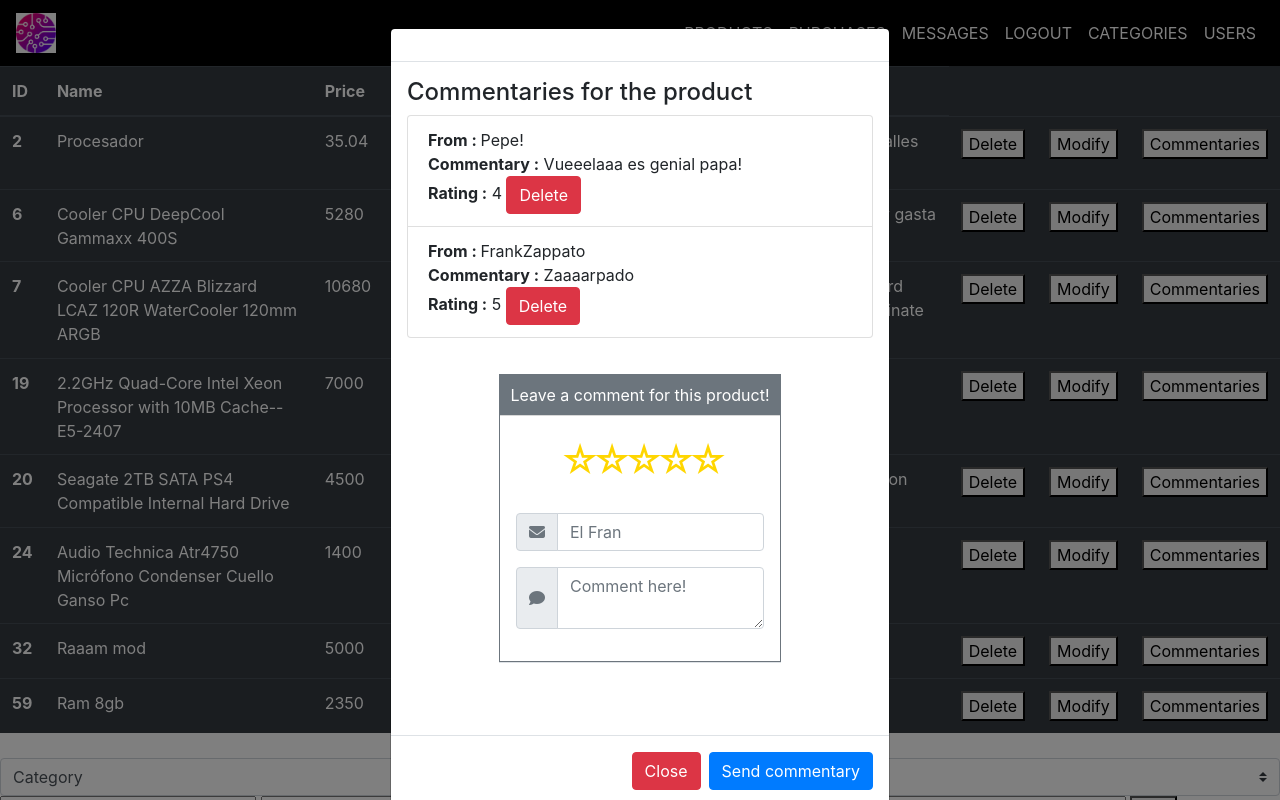
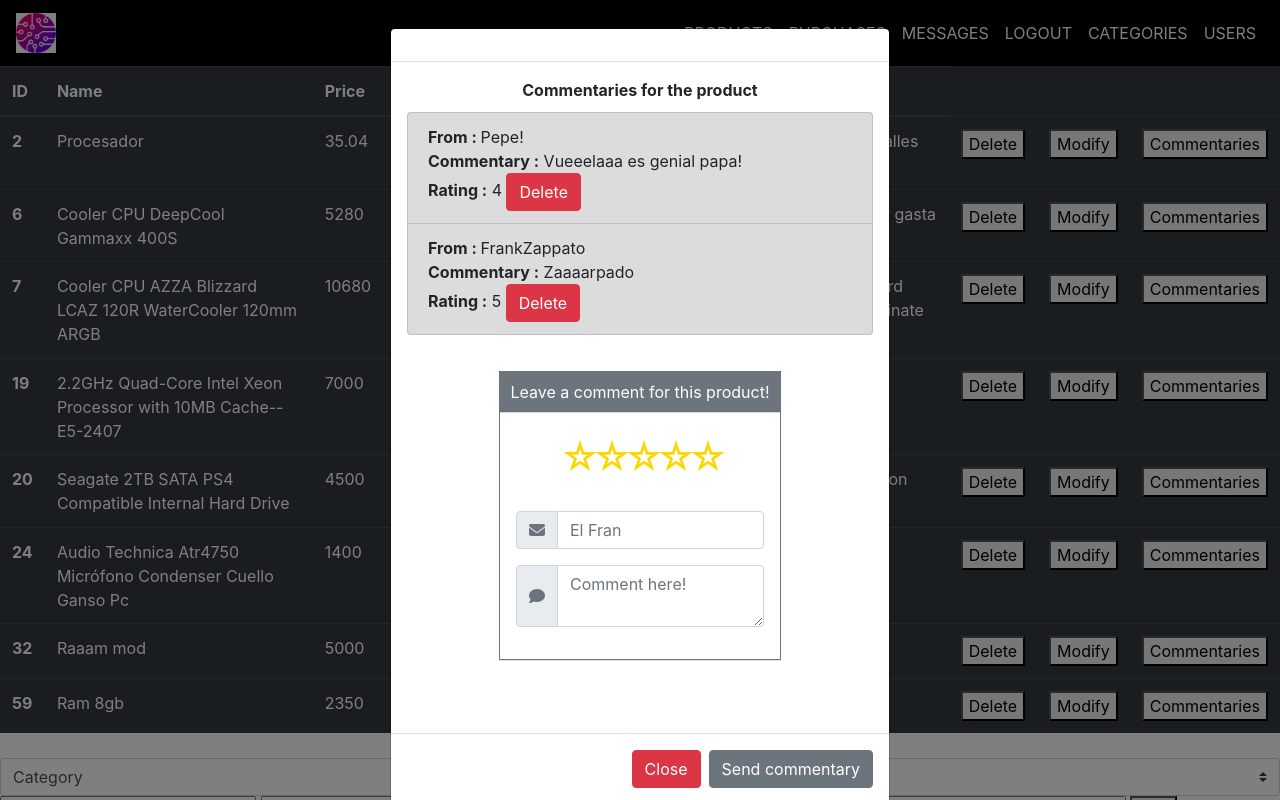
Before and after one commit to FrankZappato/Web2-Tpe, a PHP site: page /productsAdmin in a window 1280 px wide, after a click on "Commentaries". Run offline with PHP 8.4, Linux system fonts and the light colour scheme; the visitor is signed in with stand-in values (Sample User, id 1); data comes from the database, SQL or seed files in the repository; some libraries are stand-ins or nearby versions.

Commit message:
Final fixes pleease

```diff
--- a/controller/ProductsController.php
+++ b/controller/ProductsController.php
@@ -127,6 +127,10 @@ class ProductsController
         if (session_status() == PHP_SESSION_NONE) {
             session_start();
         }
+        if(!isset($_POST['quantity']) || $_POST['quantity'] == 0){
+            $this->showProducts();
+            return;
+        }
         //create cart if not created
         if (isset($_SESSION['shopping_cart'])) {
             $count = count($_SESSION['shopping_cart']);
--- a/js/commentaries.js
+++ b/js/commentaries.js
@@ -39,7 +39,6 @@ document.addEventListener("DOMContentLoaded", function() {
             })
             .then(() => fillButtons())
             .catch(error => {
-                console.log(error);
                 app.commentaries = [];
             });
     };
--- a/model/ProductsModel.php
+++ b/model/ProductsModel.php
@@ -20,7 +20,7 @@ class ProductsModel
     public function getAllProducts($search = null, $special = null)
     {
         //we set the variables we need to make the pagination
-        $limit = 2; //how many product we want to see for each page
+        $limit = 3; //how many product we want to see for each page
         $pag = isset($_GET['pag']) ? (int) $_GET['pag'] : 1; // to not brake the first page
         if ($pag < 1) {
             $pag = 1;
--- a/styles/main.css
+++ b/styles/main.css
@@ -1,6 +1,10 @@
 * {
     text-decoration: none;
     list-style: none;
+}
+
+a {
+    color: black !important;
 }
 
 .search-group {
@@ -77,6 +81,10 @@
     }
 }
 
+.search-container {
+    margin-left: 33px;
+}
+
 .product-img {
     width: 70%;
 }
@@ -90,6 +98,7 @@
 
 .row_products {
     margin-top: 20px;
+    width: 100%;
 }
 
 
@@ -308,3 +317,21 @@ footer {
         width: 2rem;
     }
 }
+
+.list-group-item {
+    background: gainsboro;
+}
+
+.commentary-title {
+    text-align: center;
+    margin-bottom: 10px;
+    font-weight: bold;
+}
+
+.btn-info-search {
+    margin-left: 5px;
+}
+
+.pagination-div {
+    color: #000;
+}
--- a/templates/commentariesModal.tpl
+++ b/templates/commentariesModal.tpl
@@ -59,9 +59,9 @@
             </div>
              {/if}
             <div class="modal-footer">
-                <a href="#" data-dismiss="modal" class="btn btn-danger">Close</a>
+                <button data-dismiss="modal" class="btn btn-danger">Close</button>
                 {if isset($smarty.session.isLogged)}
-                <input type="submit" value="Send commentary" data-idToSend=" " id="submit_commentary_button" class="btn btn-primary">
+                <input type="submit" value="Send commentary" data-idToSend=" " id="submit_commentary_button" class="btn btn-secondary">
                 {/if}
             </div>
         </div>
--- a/templates/productsFilter.tpl
+++ b/templates/productsFilter.tpl
@@ -7,13 +7,13 @@
             {/foreach}
             <option value="All" selected="selected">All Products</option>
         </select>
-        <button class="btn btn-info" type="submit">Search</button>
+        <button class="btn btn-secondary btn-info-search" type="submit">Search</button>
     </div>
 </form>
 <form action="search" method="post">
     <div class="search-group">
         <input type="text" name="special" placeholder="Search here">
-        <button class="btn btn-info" type="submit">Search</button>
+        <button class="btn btn-secondary btn-info-search" type="submit">Search</button>
     </div>
     </form>
 </div>
--- a/templates/vue/commentary.tpl
+++ b/templates/vue/commentary.tpl
@@ -5,7 +5,7 @@
 {/if}
 {literal}
 <div id="vue-commentary">
-    <h4>Commentaries for the product</h4>
+    <div class="commentary-title"> Commentaries for the product </div>
     <ul id="commentary-list" class="list-group">
         <li
             v-for="commentary in commentaries"
```
Also changed, not shown: templates/products.tpl (+6 -7 lines).
